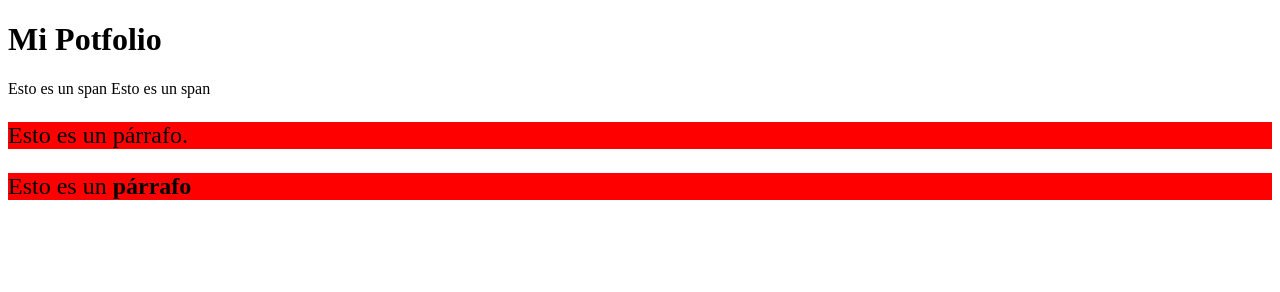
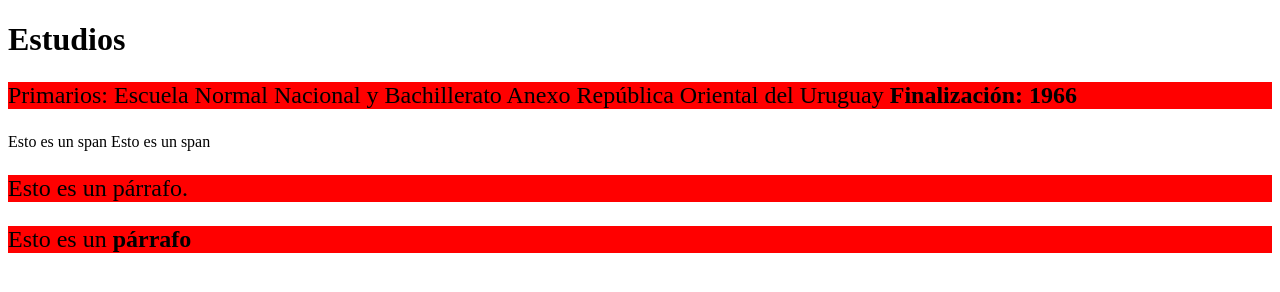
Before and after one commit to martinje2555/PodtfolioFrontend, a plain HTML site: page index.html in a window 1280 px wide. Drawn offline with Linux system fonts and the light colour scheme.

Commit message:
Incorporacion primaria

```diff
--- a/index.html
+++ b/index.html
@@ -9,7 +9,11 @@
     <title>Programacion web</title>
 </head>
 <body>
-    <h1>Mi Potfolio</h1>
+    <h1>Estudios</h1>
+
+    <p>Primarios: Escuela Normal Nacional y Bachillerato Anexo República Oriental del Uruguay
+        <b>Finalización: 1966</b>
+    </p>
 
     <span>Esto es un span</span>
     <span>Esto es un span</span>
```
